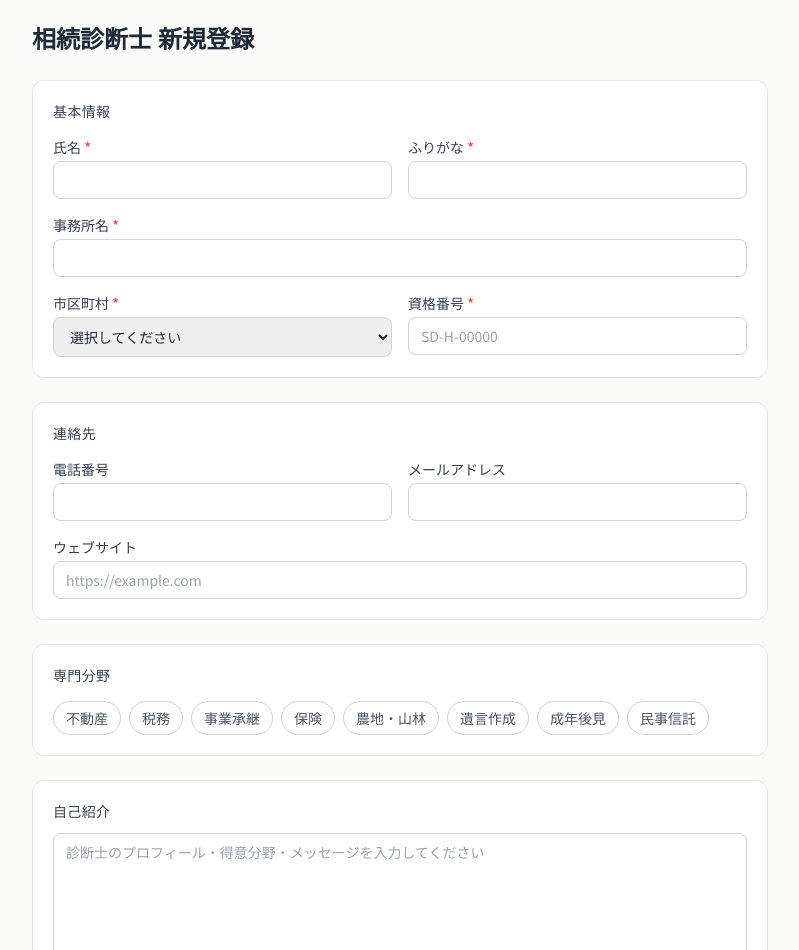
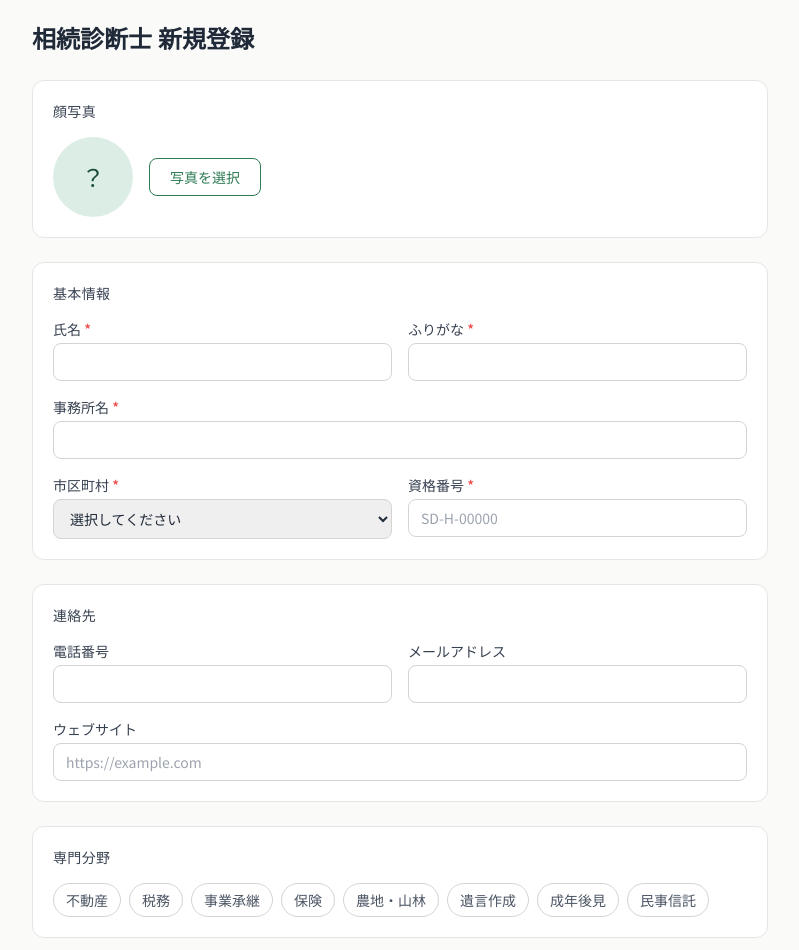
Before and after one commit to urbanvillage/souzoku-hyogo, a Next.js app: page /admin/advisors/new in a window 1280 px wide. Shown: the part 102-1052 px from the top of the page, without its empty margins (240-1039 px from the left). Built offline with nearby package versions, Linux system fonts and the light colour scheme.

Commit message:
add: photo upload to new advisor form

```diff
--- a/app/admin/advisors/new/page.tsx
+++ b/app/admin/advisors/new/page.tsx
@@ -1,8 +1,68 @@
-import AdvisorForm from '@/components/AdvisorForm'
+'use client'
+import { useState } from 'react'
+import { HYOGO_CITIES, SPECIALTIES } from '@/types'
 import Link from 'next/link'
 import { ArrowLeft } from 'lucide-react'
+import Image from 'next/image'
 
 export default function NewAdvisorPage() {
+  const [loading, setLoading] = useState(false)
+  const [uploading, setUploading] = useState(false)
+  const [form, setForm] = useState({
+    name: '',
+    name_kana: '',
+    office_name: '',
+    prefecture: '兵庫県',
+    city: '',
+    phone: '',
+    email: '',
+    website: '',
+    profile: '',
+    specialties: [] as string[],
+    photo_url: null as string | null,
+    license_no: '',
+    is_published: true,
+  })
+
+  async function handlePhotoUpload(e: React.ChangeEvent<HTMLInputElement>) {
+    const file = e.target.files?.[0]
+    if (!file) return
+    setUploading(true)
+    const formData = new FormData()
+    formData.append('file', file)
+    const res = await fetch('/api/upload', { method: 'POST', body: formData })
+    const data = await res.json()
+    if (data.url) setForm(f => ({ ...f, photo_url: data.url }))
+    setUploading(false)
+  }
+
+  function toggleSpecialty(s: string) {
+    setForm(f => ({
+      ...f,
+      specialties: f.specialties.includes(s)
+        ? f.specialties.filter(x => x !== s)
+        : [...f.specialties, s],
+    }))
+  }
+
+  async function handleSubmit(e: React.FormEvent) {
+    e.preventDefault()
+    setLoading(true)
+    const res = await fetch('/api/advisors', {
+      method: 'POST',
+      headers: { 'Content-Type': 'application/json' },
+      body: JSON.stringify(form)
+    })
+    if (res.ok) {
+      window.location.href = '/admin/advisors'
+    } else {
+      alert('保存に失敗しました。入力内容を確認してください。')
+      setLoading(false)
+    }
+  }
+
+  const field = 'w-full border border-stone-300 rounded-lg px-3 py-2 text-sm focus:outline-none focus:ring-2 focus:ring-hyogo-400'
+
   return (
     <main className="max-w-3xl mx-auto px-4 py-8">
       <Link href="/admin/advisors" className="inline-flex items-center gap-1 text-sm text-hyogo-600 hover:text-hyogo-800 mb-6">
@@ -10,7 +70,110 @@ export default function NewAdvisorPage() {
         一覧に戻る
       </Link>
       <h1 className="font-serif text-2xl font-bold mb-6">相続診断士 新規登録</h1>
-      <AdvisorForm />
+      <form onSubmit={handleSubmit} className="space-y-6">
+
+        <div className="card space-y-4">
+          <h2 className="font-medium text-gray-700 text-sm uppercase tracking-wide">顔写真</h2>
+          <div className="flex items-center gap-4">
+            {form.photo_url ? (
+              <Image src={form.photo_url} alt="顔写真" width={80} height={80} className="w-20 h-20 rounded-full object-cover" />
+            ) : (
+              <div className="w-20 h-20 rounded-full bg-hyogo-100 text-hyogo-800 flex items-center justify-center text-2xl font-medium">
+                {form.name?.charAt(0) || '？'}
+              </div>
+            )}
+            <div>
+              <label className="btn-outline cursor-pointer inline-block">
+                {uploading ? 'アップロード中...' : '写真を選択'}
+                <input type="file" accept="image/*" className="hidden" onChange={handlePhotoUpload} disabled={uploading} />
+              </label>
+              {form.photo_url && (
+                <button type="button" onClick={() => setForm(f => ({ ...f, photo_url: null }))}
+                  className="ml-2 text-xs text-red-500 hover:underline">削除</button>
+              )}
+            </div>
+          </div>
+        </div>
+
+        <div className="card space-y-4">
+          <h2 className="font-medium text-gray-700 text-sm uppercase tracking-wide">基本情報</h2>
+          <div className="grid grid-cols-1 md:grid-cols-2 gap-4">
+            <div>
+              <label className="block text-sm font-medium text-gray-700 mb-1">氏名 <span className="text-red-500">*</span></label>
+              <input className={field} required value={form.name} onChange={e => setForm(f => ({ ...f, name: e.target.value }))} />
+            </div>
+            <div>
+              <label className="block text-sm font-medium text-gray-700 mb-1">ふりがな <span className="text-red-500">*</span></label>
+              <input className={field} required value={form.name_kana} onChange={e => setForm(f => ({ ...f, name_kana: e.target.value }))} />
+            </div>
+            <div className="md:col-span-2">
+              <label className="block text-sm font-medium text-gray-700 mb-1">事務所名 <span className="text-red-500">*</span></label>
+              <input className={field} required value={form.office_name} onChange={e => setForm(f => ({ ...f, office_name: e.target.value }))} />
+            </div>
+            <div>
+              <label className="block text-sm font-medium text-gray-700 mb-1">市区町村 <span className="text-red-500">*</span></label>
+              <select className={field} required value={form.city} onChange={e => setForm(f => ({ ...f, city: e.target.value }))}>
+                <option value="">選択してください</option>
+                {HYOGO_CITIES.map(c => <option key={c} value={c}>{c}</option>)}
+              </select>
+            </div>
+            <div>
+              <label className="block text-sm font-medium text-gray-700 mb-1">資格番号 <span className="text-red-500">*</span></label>
+              <input className={field} required value={form.license_no} onChange={e => setForm(f => ({ ...f, license_no: e.target.value }))} placeholder="SD-H-00000" />
+            </div>
+          </div>
+        </div>
+
+        <div className="card space-y-4">
+          <h2 className="font-medium text-gray-700 text-sm uppercase tracking-wide">連絡先</h2>
+          <div className="grid grid-cols-1 md:grid-cols-2 gap-4">
+            <div>
+              <label className="block text-sm font-medium text-gray-700 mb-1">電話番号</label>
+              <input className={field} type="tel" value={form.phone} onChange={e => setForm(f => ({ ...f, phone: e.target.value }))} />
+            </div>
+            <div>
+              <label className="block text-sm font-medium text-gray-700 mb-1">メールアドレス</label>
+              <input className={field} type="email" value={form.email} onChange={e => setForm(f => ({ ...f, email: e.target.value }))} />
+            </div>
+            <div className="md:col-span-2">
+              <label className="block text-sm font-medium text-gray-700 mb-1">ウェブサイト</label>
+              <input className={field} type="url" value={form.website} onChange={e => setForm(f => ({ ...f, website: e.target.value }))} placeholder="https://example.com" />
+            </div>
+          </div>
+        </div>
+
+        <div className="card space-y-4">
+          <h2 className="font-medium text-gray-700 text-sm uppercase tracking-wide">専門分野</h2>
+          <div className="flex flex-wrap gap-2">
+            {SPECIALTIES.map(s => (
+              <button key={s} type="button" onClick={() => toggleSpecialty(s)}
+                className={`px-3 py-1.5 rounded-full text-sm border transition-colors ${form.specialties.includes(s) ? 'bg-hyogo-700 text-white border-hyogo-700' : 'border-stone-300 text-gray-600 hover:border-hyogo-400'}`}>
+                {s}
+              </button>
+            ))}
+          </div>
+        </div>
+
+        <div className="card space-y-3">
+          <h2 className="font-medium text-gray-700 text-sm uppercase tracking-wide">自己紹介</h2>
+          <textarea className={`${field} h-32 resize-y`} value={form.profile}
+            onChange={e => setForm(f => ({ ...f, profile: e.target.value }))}
+            placeholder="診断士のプロフィール・得意分野・メッセージを入力してください" />
+          <label className="flex items-center gap-2 text-sm cursor-pointer">
+            <input type="checkbox" checked={form.is_published}
+              onChange={e => setForm(f => ({ ...f, is_published: e.target.checked }))}
+              className="accent-hyogo-600" />
+            <span>ウェブサイトに公開する</span>
+          </label>
+        </div>
+
+        <div className="flex justify-end gap-3">
+          <Link href="/admin/advisors" className="btn-outline">キャンセル</Link>
+          <button type="submit" disabled={loading} className="btn-primary">
+            {loading ? '登録中...' : '新規登録'}
+          </button>
+        </div>
+      </form>
     </main>
   )
 }
```
